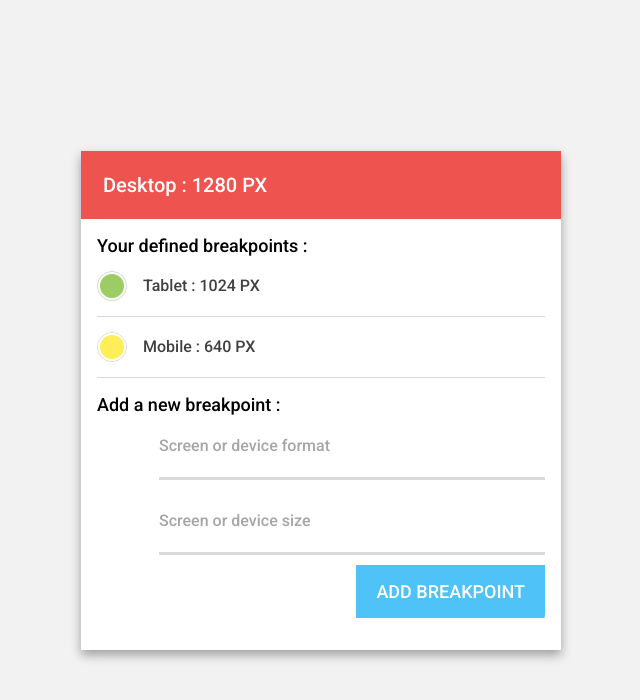
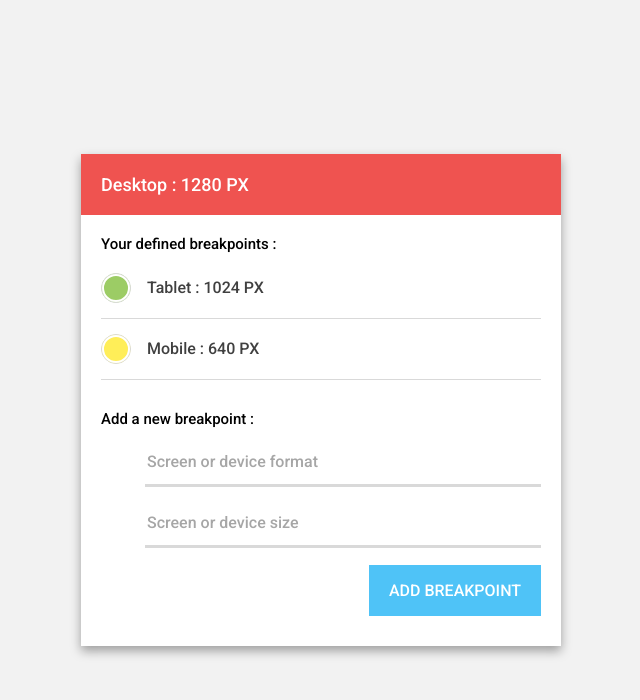
Before and after one commit to WrySeed/breakpoint-watcher, a Vue app: page / in a window 1280 px wide. Shown: the top 700 px of the page, without its empty margins (319-959 px from the left). Built offline with nearby package versions, Linux system fonts and the light colour scheme.

Commit message:
Layout and design tweaks

```diff
--- a/src/components/Breakpoint.vue
+++ b/src/components/Breakpoint.vue
@@ -58,8 +58,8 @@ export default {
     padding: 0 1.6rem
     font-size: 1.6rem
   &__delete
-    width: 3rem
-    height: 3rem
+    width: 2.4rem
+    height: 2.4rem
     padding: 0
     background: transparent
     border: 0 none
--- a/src/components/Field.vue
+++ b/src/components/Field.vue
@@ -48,11 +48,11 @@ export default {
   position: relative
   display: flex
   align-items: center
-  margin-bottom: 13px
+  margin-bottom: 1.5rem
   font-size: 0
   input
     flex: auto
-    height: 6rem
+    height: 4.4rem
     border: 0 none
     outline: none
     font: $main-font
@@ -80,10 +80,10 @@ export default {
   &--has-icon
     .icon
       flex: initial
-      width: 3.6rem
-      height: 3.6rem
-      margin: 1.2rem
+      width: 3rem
+      height: 3rem
+      margin: .7rem
       fill: $black-a35
     #{$root}__border
-      width: calc(100% - 6.2rem)
+      width: calc(100% - 4.4rem)
 </style>
--- a/src/components/FlexButton.vue
+++ b/src/components/FlexButton.vue
@@ -47,7 +47,7 @@ export default {
     position: relative
     display: block
     color: white
-    font: normal 1.8rem $roboto
+    font: normal 1.6rem $roboto
     text-transform: uppercase
     z-index: 20
 </style>
--- a/src/components/Layout.vue
+++ b/src/components/Layout.vue
@@ -135,16 +135,22 @@ export default {
     background-color: white
     box-shadow: 0 5px 10px 0 rgba(0, 0, 0, .35)
   &__inner
-    padding: 1.6rem
+    padding: 2rem
   &__title
-    padding: 2.2rem
-    font-size: 2rem
+    padding: 2rem
+    font-size: 1.8rem
   &__box
-    margin-bottom: 1.6rem
+    margin-bottom: 3rem
     p
-      font-size: 1.8rem
+      margin-bottom: .5rem
+      font-size: 1.5rem
     &__footer
+      margin: 2rem 0 1rem
       @extend %clearfix
       .flex-button
         float: right
+    &--form
+      margin-bottom: 0
+      p
+        margin-bottom: 1rem
 </style>
```
